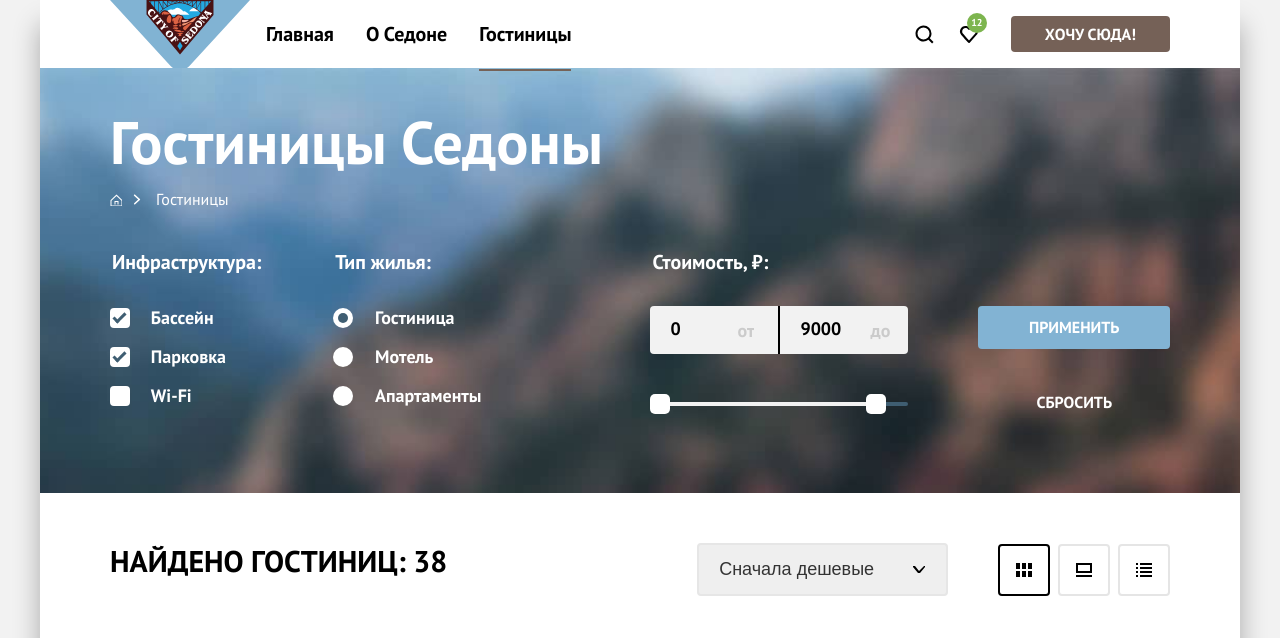
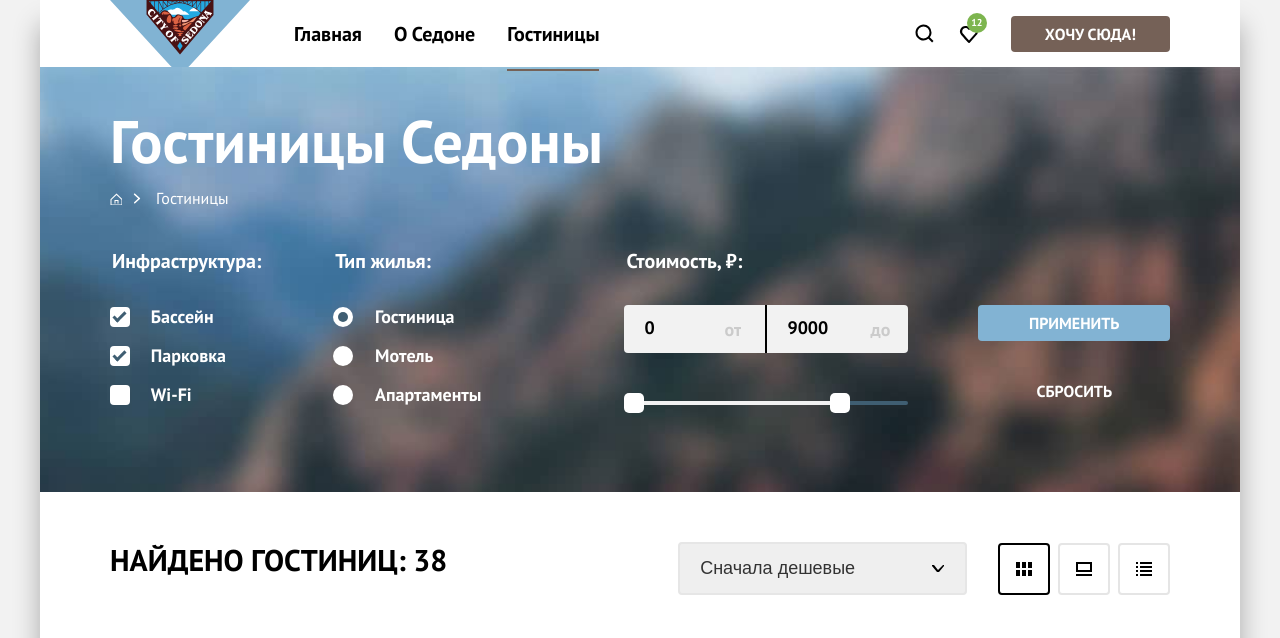
Before and after one commit to htmlacademy-htmlcss/1984757-sedona-35, a plain HTML site: page catalog.html in a window 1280 px wide. Shown: the top 638 px of the page. Drawn offline with Linux system fonts and the light colour scheme.

Commit message:
Завершаем верстку всех компонентов

```diff
--- a/styles/styles.css
+++ b/styles/styles.css
@@ -77,7 +77,7 @@ body {
 }
 .logo {
   object-fit: contain;
-  margin-bottom: -6px;
+  margin-bottom: -7px;
 }
 .navigation-list {
   display: flex;
@@ -88,6 +88,9 @@ body {
   max-width: 400px;
   align-items: center;
 
+}
+.navigation-left {
+  margin-left: 28px;
 }
 .navigation-user {
   margin-left: auto;
@@ -271,9 +274,8 @@ body {
   background-image: url("../images/vector/icon-hero.svg"), url("../images/picture/hero-welcome.jpg");
   background-repeat: no-repeat, no-repeat;
   background-size: 100% auto, 100% auto;
-  background-position: bottom center, center;
+  background-position:  bottom  center, bottom  center;
   text-align: center;
-
 }
 .welcome {
  padding-top: 51px;
@@ -504,6 +506,9 @@ body {
 }
 .subscribe-form input {
   grid-column: 1/2;
+  font-family: inherit;
+  font-size: 18px;
+  line-height: 24px;
   background-color: #F2F2F2;
   border: none;
   border-radius: 0;
@@ -520,6 +525,8 @@ body {
   border-bottom-right-radius: 4px;
   border-top-right-radius: 4px;
   margin: 0;
+  font-size: 20px;
+  line-height: 36px;
   padding: 8px 50px;
 }
 
@@ -533,7 +540,7 @@ body {
 .footer-contacts {
   display: flex;
   justify-content: space-between;
-  padding: 45px 70px 35px;
+  padding: 40px 70px 30px;
 }
 .footer-social-list {
   display: flex;
@@ -1179,7 +1186,7 @@ a[href^="tel:"]:active {
 }
 .toggle-max {
   top: -8px;
-  right:-10px;
+  right: 0px;
 }
 .range-input::-webkit-outer-spin-button,
 .range-input::-webkit-inner-spin-button {
@@ -1195,10 +1202,10 @@ a[href^="tel:"]:active {
   display: flex;
 }
 .range-input {
-  max-width: 74px;
+  max-width: 288px;
   height: 48px;
   padding: 0;
-  padding-left: 70px;
+  padding-left: 83px;
   margin: 0;
   font: inherit;
   font-weight: 700;
@@ -1310,7 +1317,7 @@ a[href^="tel:"]:active {
 }*/
 .filter-button {
   display: grid;
-  grid-template-rows: auto auto;
+  grid-template-rows: 36px 36px;
   row-gap: 32px;
   box-sizing: border-box;
   padding-top: 56px;
@@ -1328,7 +1335,7 @@ a[href^="tel:"]:active {
 .search-hotel-inner {
   display: flex;
   justify-content: space-between;
-  margin-bottom: 61px;
+  margin-bottom: 47px;
 
   /*margin-left: auto;*/
 }
@@ -1349,8 +1356,11 @@ a[href^="tel:"]:active {
 }
 .select-control {
   width: 100%;
-  padding: 14px 20px;
-  padding-right: 48px; /*резервируем место*/
+  padding-top: 14px;
+  padding-bottom: 14px;
+  padding-left: 20px;
+  /*padding-right: 48px; /*резервируем место*/
+  padding-right: 86px;
   line-height: 21px;
   font-size: 18px;
   border: 2px solid rgba(230, 230, 230, 1);
```
